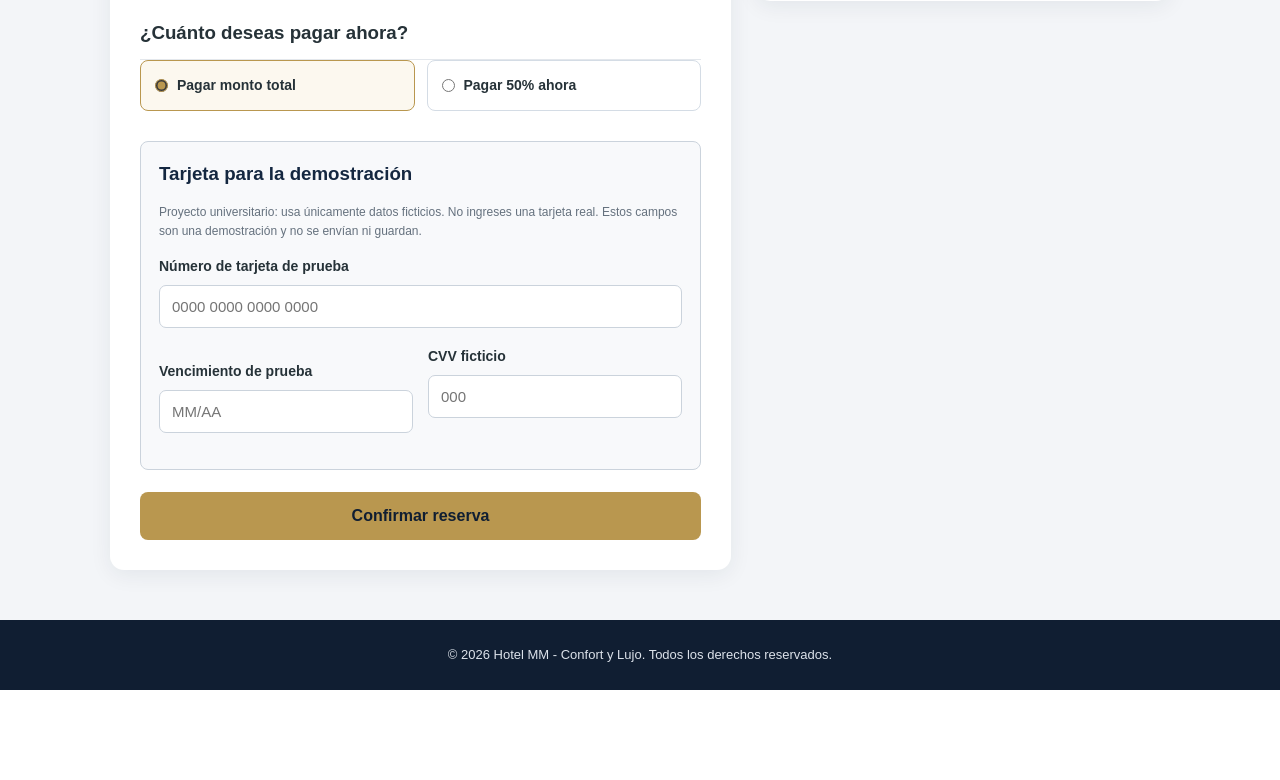
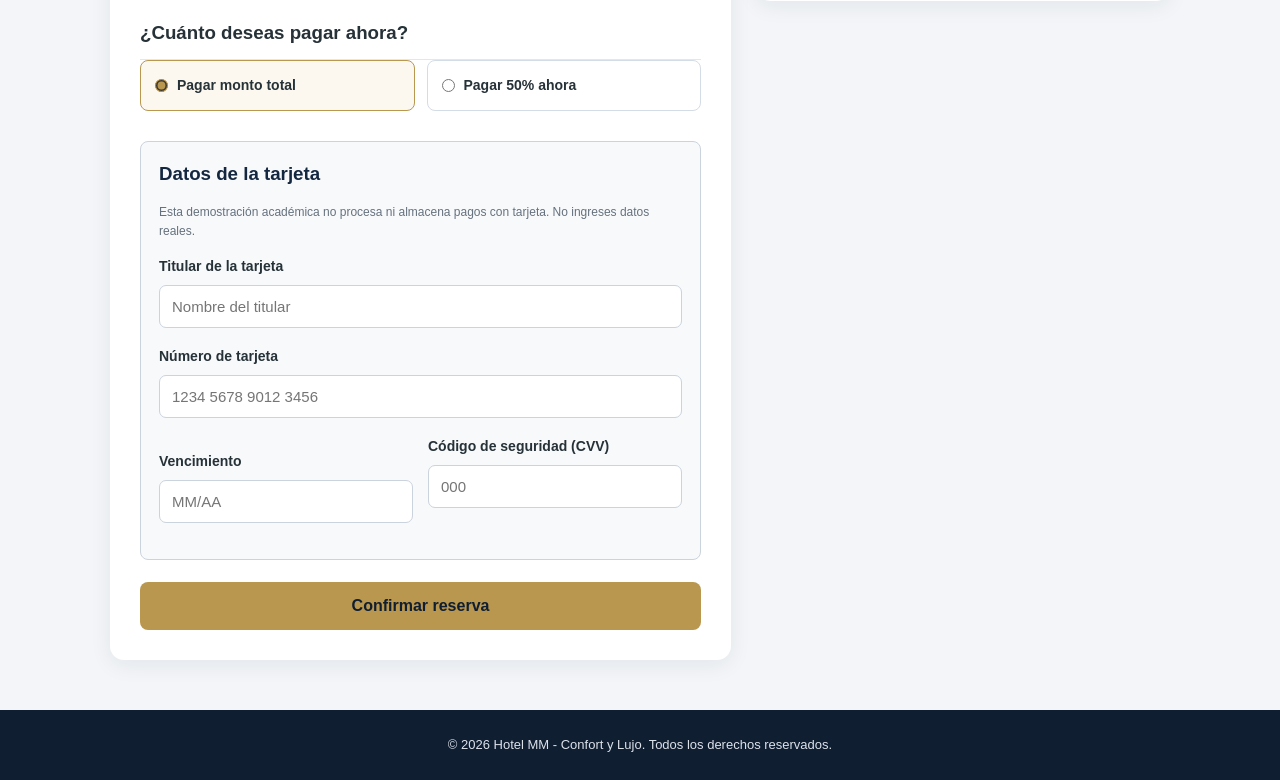
Before and after one commit to Proyectdev20/hotel-mm, a Flask app: page /reserva in a window 1280 px wide. Shown: the part 1208-1988 px from the top of the page. Before the commit the page ends 1898 px from the top, so only its background shows below. Run offline with Flask 3, Linux system fonts and the light colour scheme; some libraries are stand-ins or nearby versions.

Commit message:
Add files via upload

```diff
--- a/static/reserva.js
+++ b/static/reserva.js
@@ -21,6 +21,7 @@ document.addEventListener("DOMContentLoaded", () => {
     const personas = porId("personas");
     const mensaje = porId("mensaje");
     const datosTarjeta = porId("datosTarjeta");
+    const titularTarjeta = porId("titularTarjeta");
     const numeroTarjeta = porId("numeroTarjeta");
     const vencimientoTarjeta = porId("vencimientoTarjeta");
     const cvvTarjeta = porId("cvvTarjeta");
@@ -241,7 +242,7 @@ document.addEventListener("DOMContentLoaded", () => {
 
         datosTransferencia.hidden = !usaTransferencia;
         datosTarjeta.hidden = !usaTarjeta;
-        [numeroTarjeta, vencimientoTarjeta, cvvTarjeta].forEach(campo => {
+        [titularTarjeta, numeroTarjeta, vencimientoTarjeta, cvvTarjeta].forEach(campo => {
             campo.required = usaTarjeta;
             if (!usaTarjeta) campo.value = "";
         });
--- a/templates/reserva.html
+++ b/templates/reserva.html
@@ -11,7 +11,7 @@
           href="{{ url_for('static', filename='reserva.css', v='3') }}">
 
     <script
-        src="{{ url_for('static', filename='reserva.js', v='6') }}"
+        src="{{ url_for('static', filename='reserva.js', v='7') }}"
         defer>
     </script>
 
@@ -245,22 +245,29 @@
                 </section>
 
                 <section id="datosTarjeta" class="datos-tarjeta" hidden aria-labelledby="tituloDatosTarjeta">
-                    <h3 id="tituloDatosTarjeta">Tarjeta para la demostración</h3>
+                    <h3 id="tituloDatosTarjeta">Datos de la tarjeta</h3>
                     <p class="nota">
-                        Proyecto universitario: usa únicamente datos ficticios. No ingreses una tarjeta real. Estos campos son una demostración y no se envían ni guardan.
+                        Esta demostración académica no procesa ni almacena pagos con tarjeta. No ingreses datos reales.
                     </p>
                     <div class="campo">
-                        <label for="numeroTarjeta">Número de tarjeta de prueba</label>
+                        <label for="titularTarjeta">Titular de la tarjeta</label>
+                        <input id="titularTarjeta"
+                               type="text"
+                               placeholder="Nombre del titular"
+                               autocomplete="off">
+                    </div>
+                    <div class="campo">
+                        <label for="numeroTarjeta">Número de tarjeta</label>
                         <input id="numeroTarjeta"
                                type="text"
-                               placeholder="0000 0000 0000 0000"
+                               placeholder="1234 5678 9012 3456"
                                inputmode="numeric"
                                maxlength="19"
                                autocomplete="off">
                     </div>
                     <div class="fila">
                         <div class="campo">
-                            <label for="vencimientoTarjeta">Vencimiento de prueba</label>
+                            <label for="vencimientoTarjeta">Vencimiento</label>
                             <input id="vencimientoTarjeta"
                                    type="text"
                                    placeholder="MM/AA"
@@ -268,7 +275,7 @@
                                    autocomplete="off">
                         </div>
                         <div class="campo">
-                            <label for="cvvTarjeta">CVV ficticio</label>
+                            <label for="cvvTarjeta">Código de seguridad (CVV)</label>
                             <input id="cvvTarjeta"
                                    type="password"
                                    placeholder="000"
```
